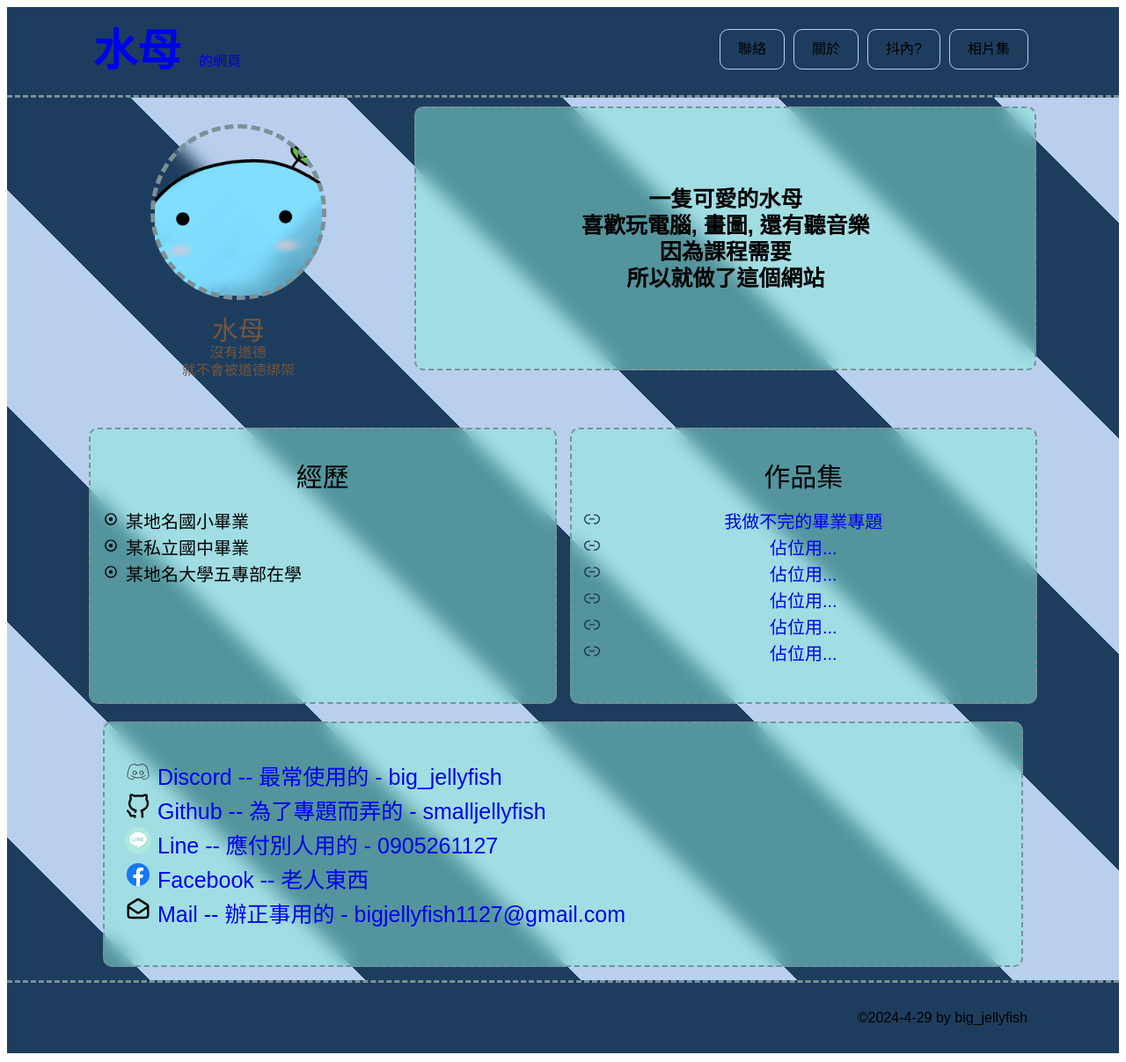
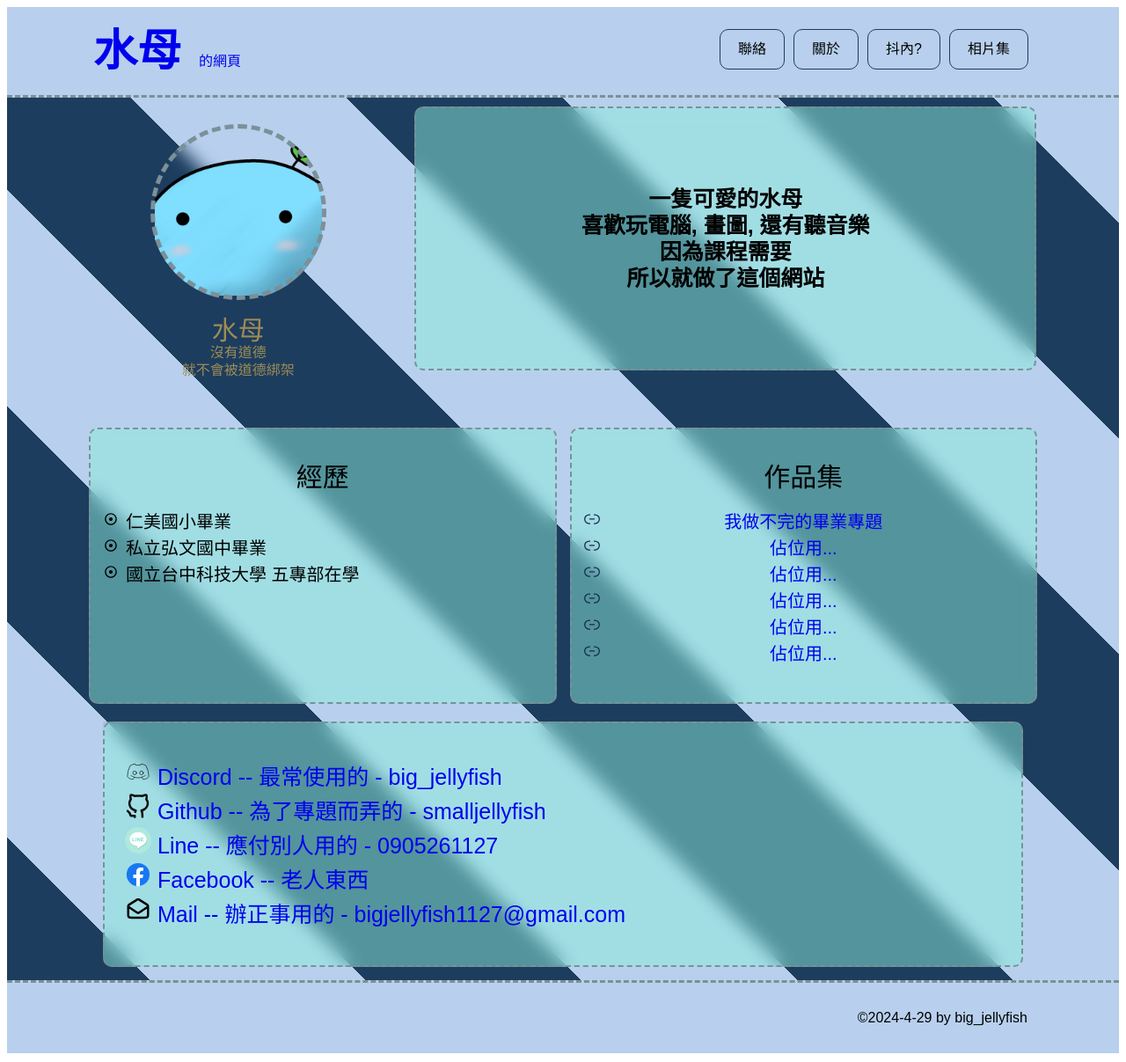
Before and after one commit to smalljellyfish/smalljellyfish, a plain HTML site: page index.html in a window 1280 px wide. Shown: the whole page at 88% size. Drawn offline with Linux system fonts and the light colour scheme.

Commit message:
內容簡述更改

```diff
--- a/css/style.css
+++ b/css/style.css
@@ -136,13 +136,13 @@ a{
 }
 /* 元件 */
 .btn{
-    border: 1px solid #B8D0ED;
+    border: 1px solid #1D3D5E;
     border-radius: 10px;
     color: #000;
 }
 .btn:hover{
-    background-color: #B8D0ED;
-    color: #000;
+    background-color: #1D3D5E;
+    color: #B8D0ED;
 }
 /* background-color */
 .wrapper{
@@ -152,7 +152,7 @@ a{
 }
 /* nav */
 .navbar{
-    background-color: #1D3D5E;
+    background-color: #B8D0ED;
     border-bottom: 3px dashed #7B9098;
     /* border-radius: 10px; */
     backdrop-filter: blur(10px);
@@ -292,7 +292,7 @@ a{
     font-size: 30px;
     line-height: 30px;
     margin: 20px 0;
-    color: #73563F;
+    color: #9d8c56;
 }
 .header-item .title .title-para{
     font-size: 16px;
@@ -435,7 +435,7 @@ a{
 }
 /* footer */
 .footer{
-    background-color: #1D3D5E;
+    background-color: #B8D0ED;
     border-top: 3px dashed #7B9098;
     /* border-radius: 10px; */
     margin: 10px 0;
--- a/index.html
+++ b/index.html
@@ -80,9 +80,9 @@
                                 <div class="para">
                                     <div class="para-text">
                                         <ul class="item">
-                                            <li>某地名國小畢業</li>
-                                            <li>某私立國中畢業</li>
-                                            <li>某地名大學五專部在學</li>
+                                            <li>仁美國小畢業</li>
+                                            <li>私立弘文國中畢業</li>
+                                            <li>國立台中科技大學 五專部在學</li>
                                         </ul>
                                     </div>
                                 </div>
```
